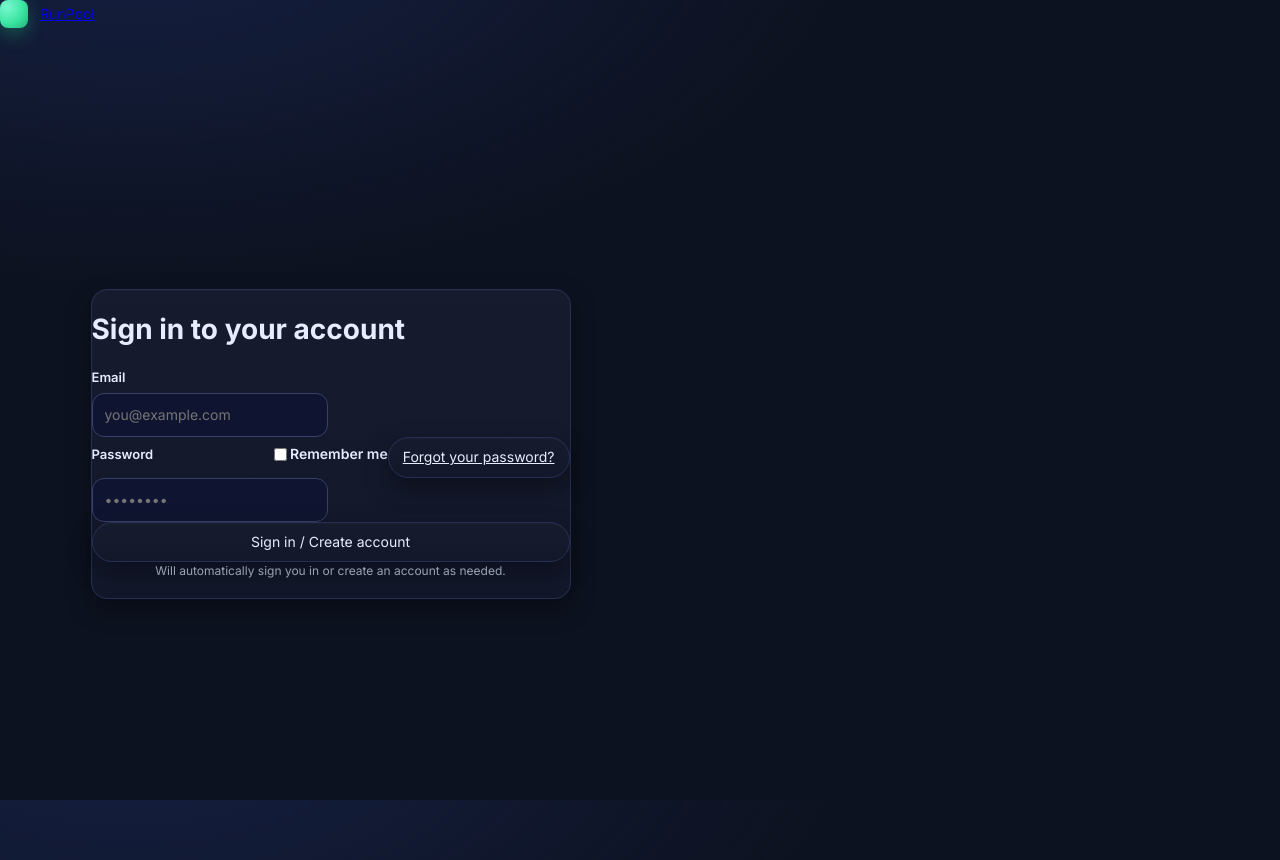
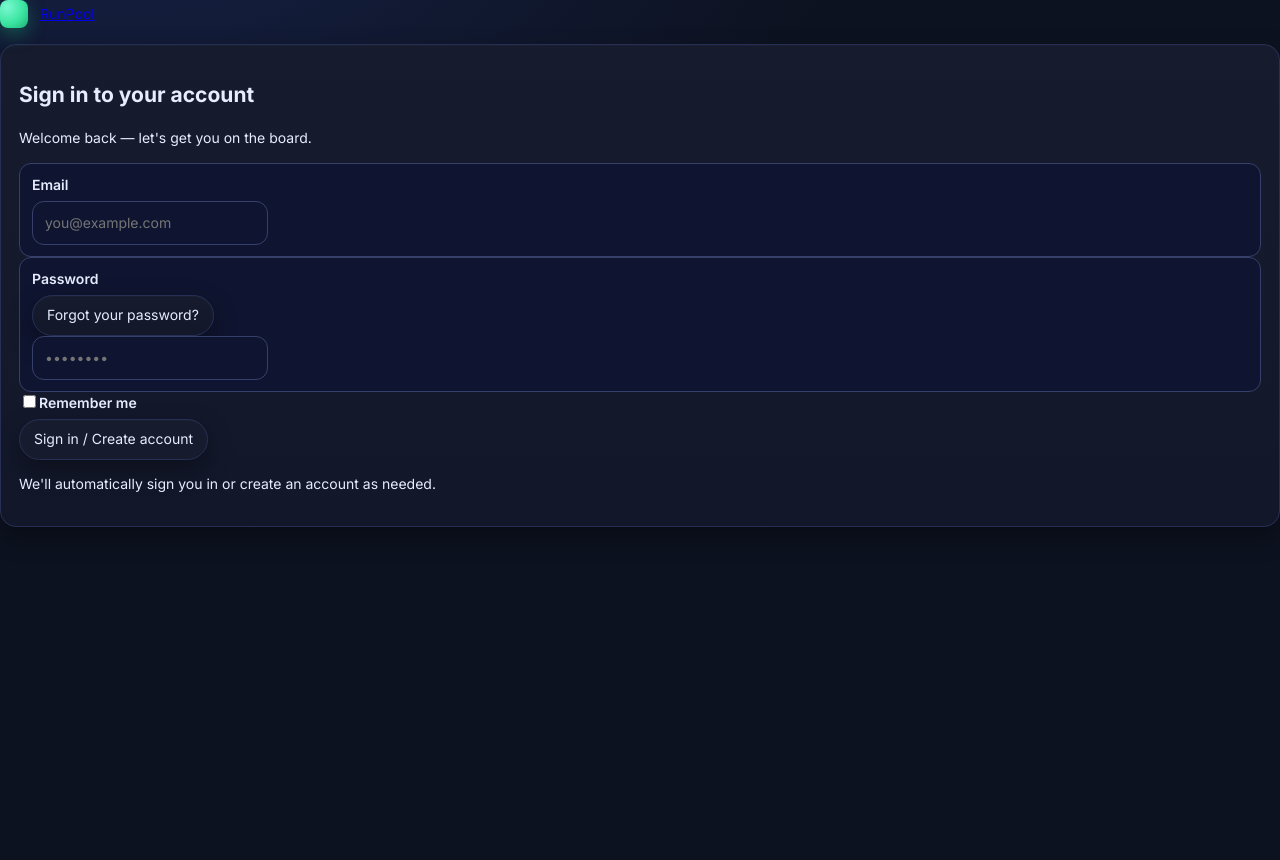
Before and after one commit to Carlosdescammer/runpool, a Next.js app: page /signin in a window 1280 px wide. After the commit the page ends 800 px from the top, so only its background shows below. Built offline with nearby package versions, Linux system fonts and the light colour scheme; no server answers.

Commit message:
Add clean, centered sign-in page with dark UI styling

```diff
--- a/app/globals.css
+++ b/app/globals.css
@@ -321,3 +321,61 @@ input.field, textarea.field{-webkit-appearance:none; -moz-appearance:none; appea
 .rp header .nav-links .btn[href^="/create"]{
   display: none !important;
 }
+
+/* ===== Auth page ===== */
+.rp .auth-shell{
+  min-height: 88dvh;
+  display: grid;
+  place-items: center;
+  padding: 24px 16px;
+}
+.rp .auth-card{
+  width: 100%;
+  max-width: 440px;
+}
+.rp .auth-head{ margin-bottom: 8px; }
+.rp .auth-title{ font-size: clamp(22px, 3.6vw, 32px); margin: 0 0 6px; }
+.rp .auth-sub{ color: var(--muted); margin: 0; }
+
+.rp .auth-form .field + .field{ margin-top: 12px; }
+
+.rp .row-between{
+  display: flex;
+  justify-content: space-between;
+  align-items: baseline;
+  gap: 12px;
+}
+
+.rp .link-muted{
+  color: var(--muted);
+  text-decoration: underline;
+  text-underline-offset: 2px;
+}
+.rp .field-row.between{
+  display: flex;
+  justify-content: space-between;
+  align-items: center;
+  margin: 8px 0 2px;
+}
+.rp .checkbox{ display: inline-flex; gap: 8px; align-items: center; }
+.rp .checkbox input{ width: 18px; height: 18px; accent-color: var(--accent); }
+
+.rp .auth-submit{ width: 100%; margin-top: 12px; }
+.rp .auth-note{ color: var(--muted); font-size: 12px; margin-top: 10px; }
+
+/* Ensure all auth inputs/buttons are skinned (in case utilities leak in) */
+.rp .auth-card input[type="email"],
+.rp .auth-card input[type="password"]{
+  background: var(--panel);
+  border: 1px solid var(--line);
+  color: var(--text);
+  border-radius: 12px;
+  padding: 10px 12px;
+  min-height: 44px;
+  box-shadow: var(--shadow);
+}
+.rp .auth-card input:focus{
+  outline: none;
+  border-color: #3b4b7a;
+  box-shadow: 0 0 0 3px var(--focus);
+}
--- a/app/signin/page.tsx
+++ b/app/signin/page.tsx
@@ -125,17 +125,23 @@ export default function Page() {
   }
 
   return (
-    <div className="min-h-[100svh] grid place-items-center">
-      <div className="container">
-        <Card className="w-full max-w-[480px] mx-auto p-6">
+    <main className="auth-shell">
+      <section className="card auth-card">
+        <div className="inner">
           {userId && (
-          <div className="mb-2 text-sm text-zinc-700">You’re already signed in.</div>
+            <div className="mb-2 text-sm">You're already signed in.</div>
           )}
-        <h1 className="m-0 text-2xl font-extrabold">Sign in to your account</h1>
-        <div className="h-3" />
 
-        <Label>Email</Label>
-        <Input
+          <header className="auth-head">
+            <h1 className="auth-title">Sign in to your account</h1>
+            <p className="auth-sub">Welcome back — let's get you on the board.</p>
+          </header>
+
+          <div className="auth-form">
+            <div className="field">
+              <label htmlFor="email" className="label">Email</label>
+              <input
+                id="email"
                 type="email"
                 placeholder="you@example.com"
                 value={email}
@@ -145,44 +151,56 @@ export default function Page() {
                 inputMode="email"
                 autoComplete="email"
                 enterKeyHint="next"
-          className="mt-2"
+                required
               />
+            </div>
 
-        <div className="mt-3 flex flex-wrap items-center justify-between gap-2">
-          <Label>Password</Label>
-          <div className="flex items-center gap-3 text-sm text-[color:var(--rp-text)]">
-            <label className="flex items-center gap-1.5">
-              <input type="checkbox" checked={remember} onChange={(e)=>setRemember(e.target.checked)} />
-              Remember me
-            </label>
-            <button onClick={forgotPassword} className="text-[color:var(--rp-text)] underline">
-              Forgot your password?
-            </button>
+            <div className="field">
+              <div className="row-between">
+                <label htmlFor="password" className="label">Password</label>
+                <button onClick={forgotPassword} className="link-muted">Forgot your password?</button>
               </div>
-        </div>
-        <Input
+              <input
+                id="password"
                 type="password"
                 placeholder="••••••••"
                 value={password}
                 onChange={(e) => setPassword(e.target.value)}
                 autoComplete="current-password"
                 enterKeyHint="done"
-          className="mt-2"
+                required
               />
+            </div>
 
-        <div className="h-4" />
-        <Button onClick={smartAuth} variant="primary" size="lg" className="w-full" disabled={isSmartAuth}>
+            <div className="field-row between">
+              <label className="checkbox">
+                <input
+                  type="checkbox"
+                  checked={remember}
+                  onChange={(e) => setRemember(e.target.checked)}
+                />
+                <span>Remember me</span>
+              </label>
+            </div>
+
+            <button
+              onClick={smartAuth}
+              className="btn btn-primary auth-submit"
+              disabled={isSmartAuth}
+            >
               {isSmartAuth ? 'Checking...' : 'Sign in / Create account'}
-        </Button>
+            </button>
+          </div>
 
-        <div className="h-3" />
-        <div className="text-center text-xs text-zinc-600 muted">
-          Will automatically sign you in or create an account as needed.
+          <p className="auth-note">
+            We'll automatically sign you in or create an account as needed.
+          </p>
+
+          {status && (
+            <div className="mt-3 text-sm">{status}</div>
+          )}
         </div>
-        <div className="h-3" />
-        <div className="min-h-[18px] text-sm text-zinc-700">{status}</div>
-        </Card>
-      </div>
-    </div>
+      </section>
+    </main>
   );
 }
```
Lines whose indentation alone changed are shown as unchanged.
